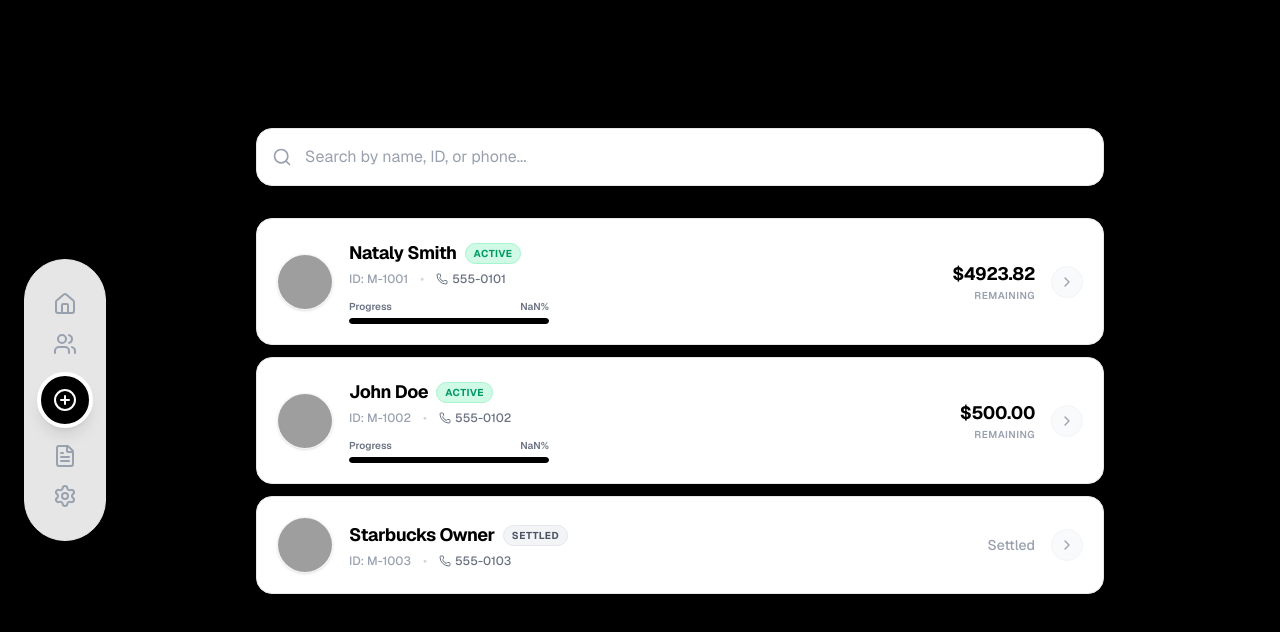
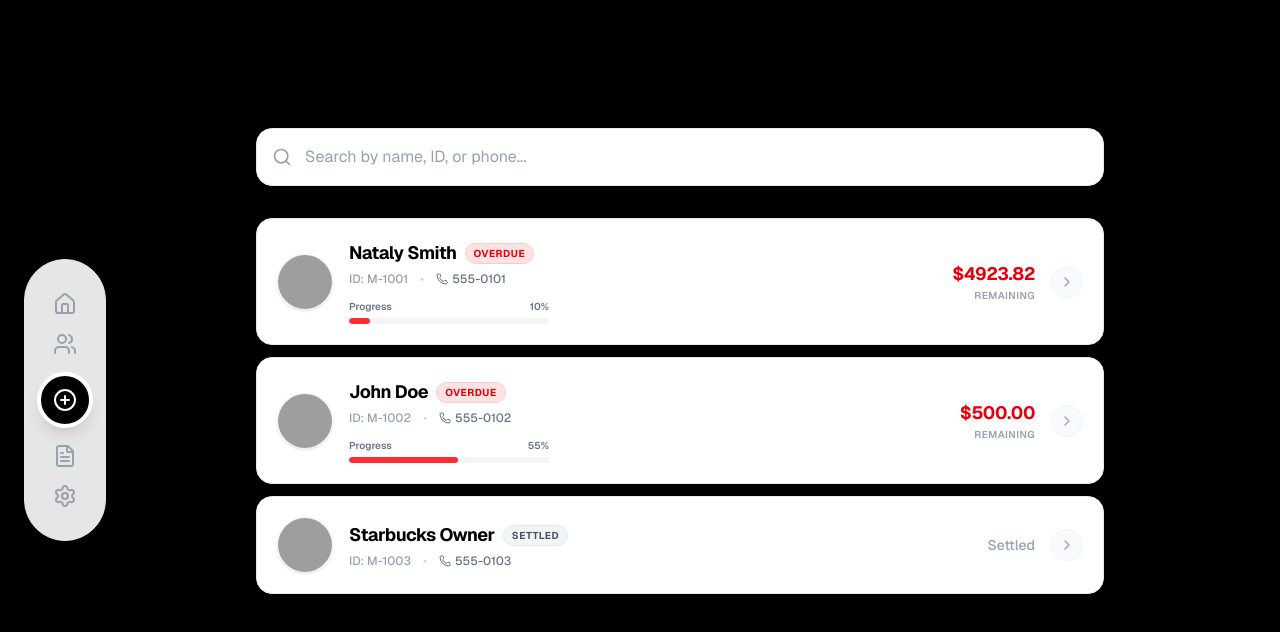
Before and after one commit to dilshandevxx/finance-app-loan-collection, a Next.js app: page /customers in a window 1280 px wide. Shown: the top 632 px of the page. Built offline with nearby package versions, Linux system fonts and the light colour scheme; grey boxes are pictures that could not be loaded.

Commit message:
Fix Typescript build errors

```diff
--- a/src/components/CustomersList.tsx
+++ b/src/components/CustomersList.tsx
@@ -5,7 +5,7 @@ import Image from "next/image";
 import Link from "next/link";
 import { Search, ChevronRight, Phone } from "lucide-react";
 import { Card, CardContent } from "@/components/ui/card";
-import { Customer, Loan } from "@/data/mock";
+import { Customer, Loan, MOCK_INSTALLMENTS } from "@/data/mock";
 
 type CustomersListProps = {
   customers: Customer[];
@@ -52,7 +52,9 @@ export function CustomersList({ customers, loans }: CustomersListProps) {
             const customerLoans = loans.filter(l => l.customerId === customer.id);
             const activeLoan = customerLoans.find(l => l.status === "ACTIVE");
             const totalRemaining = customerLoans.reduce((sum, l) => sum + (l.status === 'ACTIVE' ? l.remainingBalance : 0), 0);
-            const isOverdue = customer.status === 'Arrears';
+            const isOverdue = customerLoans.some(l =>
+              MOCK_INSTALLMENTS.some(i => i.loanId === l.id && (i.status === "MISSED" || (i.status === "PENDING" && new Date(i.dueDate) < new Date(new Date().toDateString()))))
+            );
 
             // Generate a consistent gradient color based on name length/index for avatar fallback
             const gradients = [
@@ -105,12 +107,12 @@ export function CustomersList({ customers, loans }: CustomersListProps) {
                           <div className="mt-2 flex flex-col gap-1 w-full max-w-[200px]">
                             <div className="flex items-center justify-between text-[10px] font-semibold text-gray-500 dark:text-white/50">
                               <span>Progress</span>
-                              <span>{Math.round(((activeLoan.amount - totalRemaining) / activeLoan.amount) * 100)}%</span>
+                              <span>{Math.round(((activeLoan.totalAmountDue - totalRemaining) / activeLoan.totalAmountDue) * 100)}%</span>
                             </div>
                             <div className="w-full h-1.5 bg-gray-100 dark:bg-[#222] rounded-full overflow-hidden">
                               <div
                                 className={`h-full rounded-full transition-all duration-500 ${isOverdue ? 'bg-red-500' : 'bg-black dark:bg-white'}`}
-                                style={{ width: `${Math.max(0, Math.min(100, ((activeLoan.amount - totalRemaining) / activeLoan.amount) * 100))}%` }}
+                                style={{ width: `${Math.max(0, Math.min(100, ((activeLoan.totalAmountDue - totalRemaining) / activeLoan.totalAmountDue) * 100))}%` }}
                               />
                             </div>
                           </div>
```
Also changed, not shown: public/sw.js.
